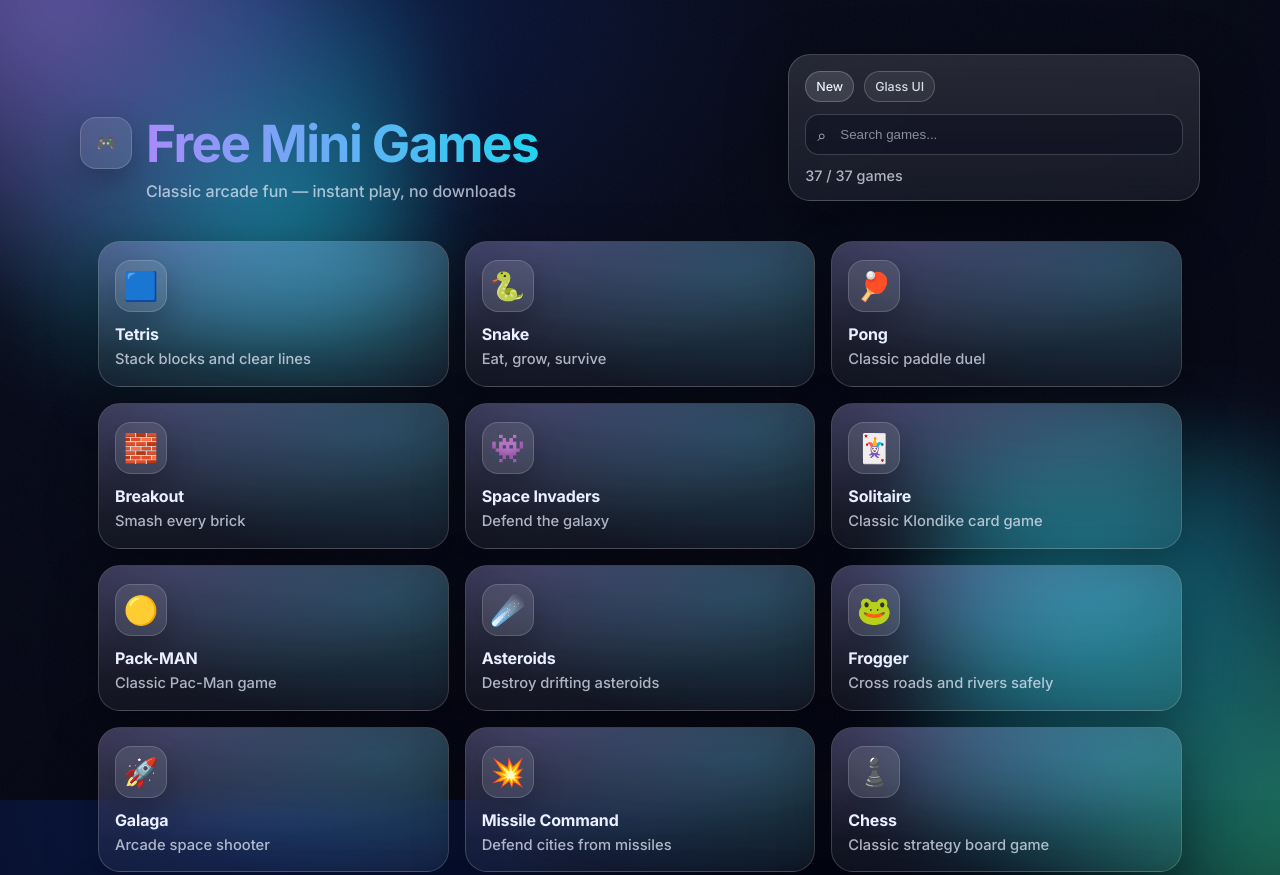
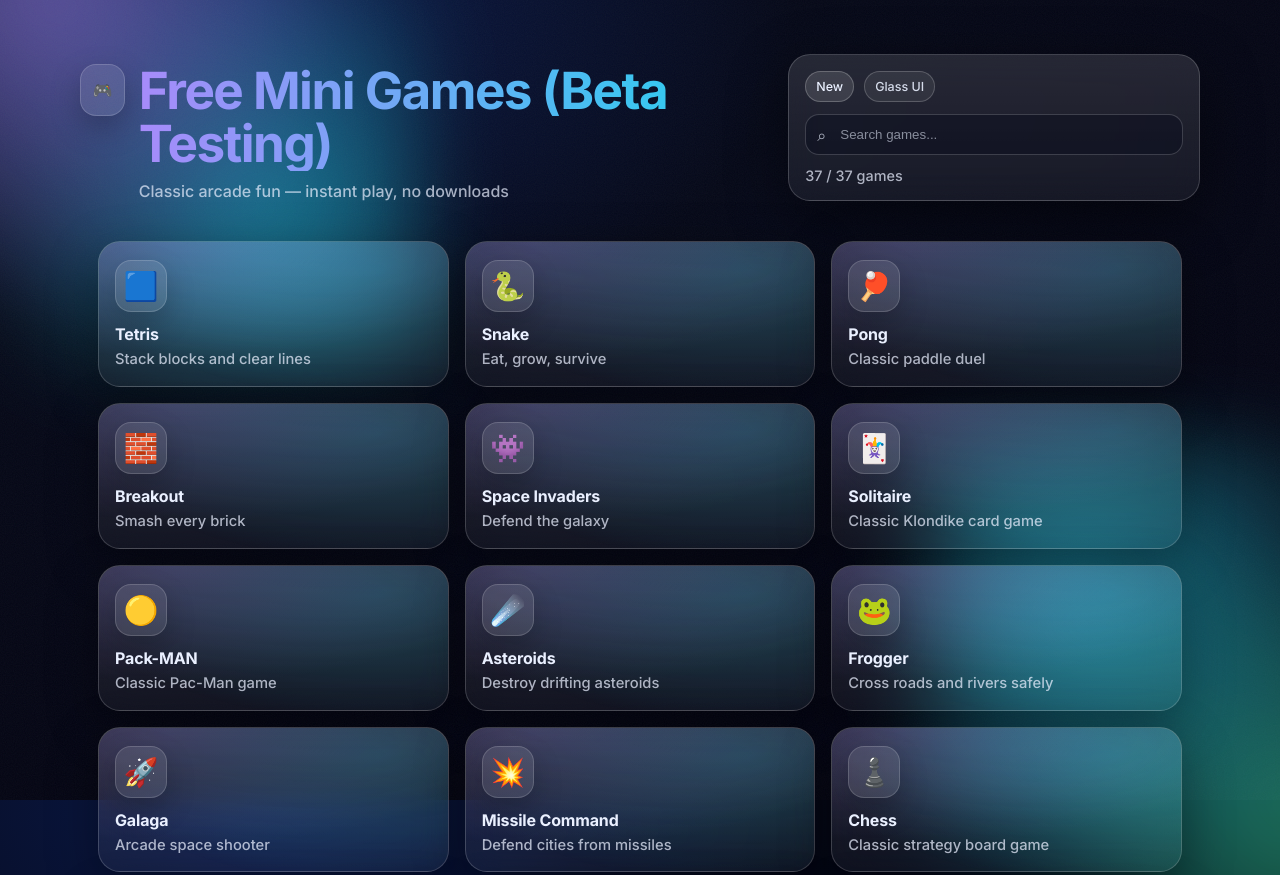
Before and after one commit to sheldoncooper9382-beep/freegames, a plain HTML site: page index.html in a window 1280 px wide. Shown: the top 875 px of the page. Drawn offline with Linux system fonts and the light colour scheme.

Commit message:
Update index.html

```diff
--- a/index.html
+++ b/index.html
@@ -27,7 +27,7 @@
       <div class="brand">
         <div class="brand-mark" aria-hidden="true">🎮</div>
         <div class="brand-text">
-          <h1>Free Mini Games</h1>
+          <h1>Free Mini Games (Beta Testing)</h1>
           <p class="subtitle">Classic arcade fun — instant play, no downloads</p>
         </div>
       </div>
```
